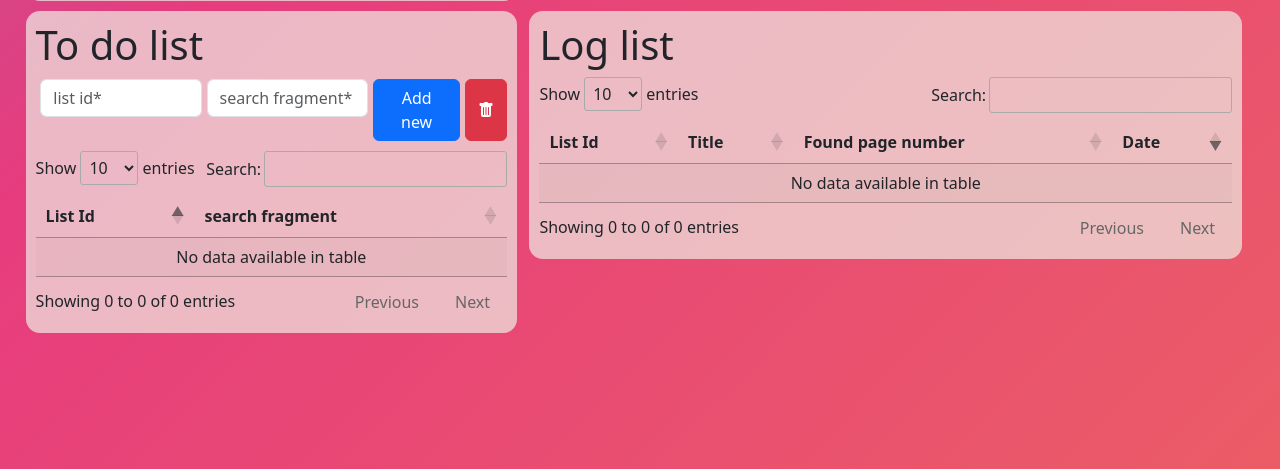
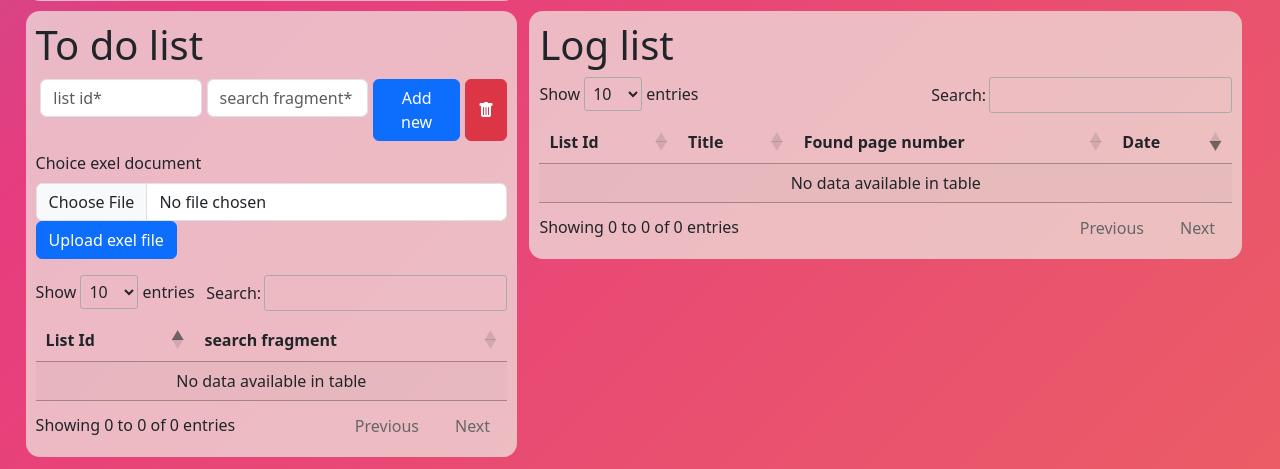
Before and after one commit to vagifahmadov/estyBot, a Flask app: page / in a window 1280 px wide. Shown: the part 357-826 px from the top of the page. Run offline with Flask 3, Linux system fonts and the light colour scheme; data that the repository does not hold is empty; some libraries are stand-ins or nearby versions.

Commit message:
17.09.2023 night

```diff
--- a/static/css/style.css
+++ b/static/css/style.css
@@ -46,6 +46,10 @@ body {
   margin-left: 1%;
   float: left;
 }
+#filerow {
+  clear: left;
+  display: inline-block;
+}
 
 #inputArea {
   margin-bottom: 10px;
--- a/templates/index.html
+++ b/templates/index.html
@@ -93,6 +93,13 @@
           </svg>
         </button>
     </div>
+
+    <div class="mb-3">
+        <label for="formFile" class="form-label">Choice exel document</label>
+        <input class="form-control" type="file" id="formFile">
+        <input type="button" value="Upload exel file" class="btn btn-primary" >
+    </div>
+
     <table id="exampleData" class="display" width="100%"></table>
 </div>
 
```
